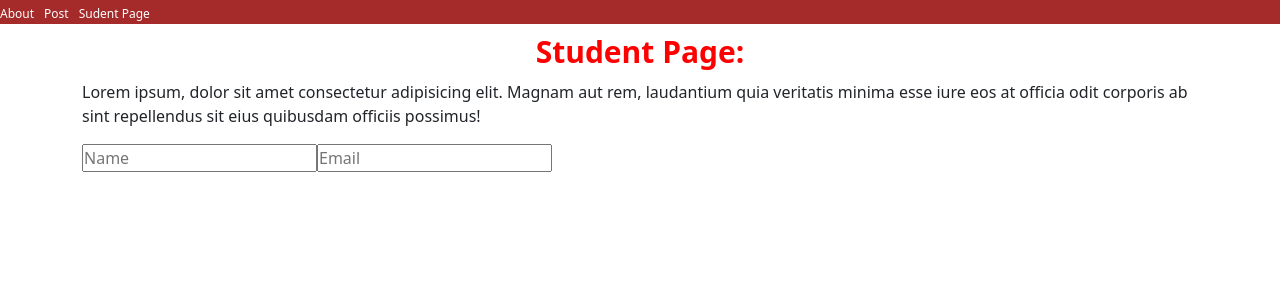
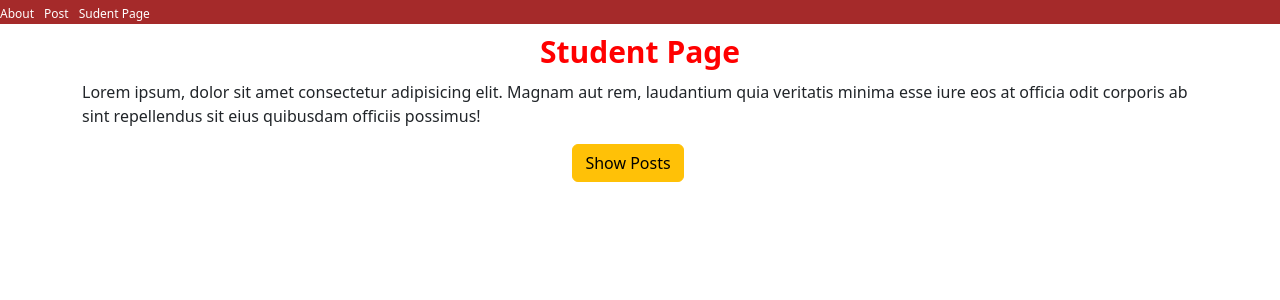
Before and after one commit to casperDev3/hello-world-react, a React (Create React App) app: page /student in a window 1280 px wide. Shown: the top 300 px of the page. Built offline with nearby package versions, Linux system fonts and the light colour scheme.

Commit message:
add first lection

```diff
--- /dev/null
+++ b/src/components/PostCards.jsx
@@ -0,0 +1,14 @@
+import React from "react";
+
+const PostCards = () => {
+  return (
+    <div className="card">
+      <div className="card-body">
+        <h5 className="card-title">Test</h5>
+        <p className="card-text">test body</p>
+      </div>
+    </div>
+  );
+};
+
+export default PostCards;
--- a/src/pages/Student.jsx
+++ b/src/pages/Student.jsx
@@ -1,43 +1,56 @@
 import React, { useState } from "react";
 import styles from "../styles/StudentPage.module.css";
+import PostCard from "../components/PostCards";
 
 const Student = () => {
-  let [name, setName] = useState("");
-  let [email, setEmail] = useState("");
+  //1. Create a state variable to store the posts
+  let [posts, setPosts] = useState([]);
+  //2. Create a function to fetch the posts from the API
+  async function getPosts() {
+    const DATA = await fetch("https://jsonplaceholder.typicode.com/posts")
+      .then((res) => res.json())
+      .then((data) => {
+        return data;
+      });
+    //3. Set the posts state variable to the data
+    setPosts(DATA);
+  }
   return (
     <>
       <div className="container">
         <div className="row">
           <div className="col-12">
-            <h1 className={styles.title}>Student Page: {name}</h1>
+            <h1 className={styles.title}>Student Page</h1>
             <p>
               Lorem ipsum, dolor sit amet consectetur adipisicing elit. Magnam
               aut rem, laudantium quia veritatis minima esse iure eos at officia
               odit corporis ab sint repellendus sit eius quibusdam officiis
               possimus!
             </p>
-            <form>
-              {/* get value inout */}
-              <input
-                onChange={(e) => {
-                  setName(e.target.value);
-                }}
-                type="text"
-                placeholder="Name"
-              />
-              <input
-                onChange={(e) => {
-                  setEmail(e.target.value);
-                }}
-                type="mail"
-                placeholder="Email"
-              />
-            </form>
-            <h2>{name.length ? name[0] + "." : ""}</h2>
-            <h2>{email}</h2>
           </div>
         </div>
       </div>
+      <section>
+        <div className="container">
+          <div className="row">
+            <div className="col-12">
+              <div onClick={getPosts} className="btn btn-warning">
+                Show Posts
+              </div>
+            </div>
+            <div className="row">
+              <div className="col-12">
+                {/* Display posts */}
+                {posts.map((post) => {
+                  return (
+                    <PostCard key={post.id}/>
+                  );
+                })}
+              </div>
+            </div>
+          </div>
+        </div>
+      </section>
     </>
   );
 };
--- a/src/router/index.jsx
+++ b/src/router/index.jsx
@@ -12,6 +12,7 @@ const RouterApp = () => {
       <Route path="/about" element={<About />}></Route>
       <Route path="/student" element={<StudentPage />}></Route>
       <Route exact path="/posts" element={<Posts />}></Route>
+      <Route path="/" element={<StudentPage />}></Route>
     </Routes>
   );
 };
```
